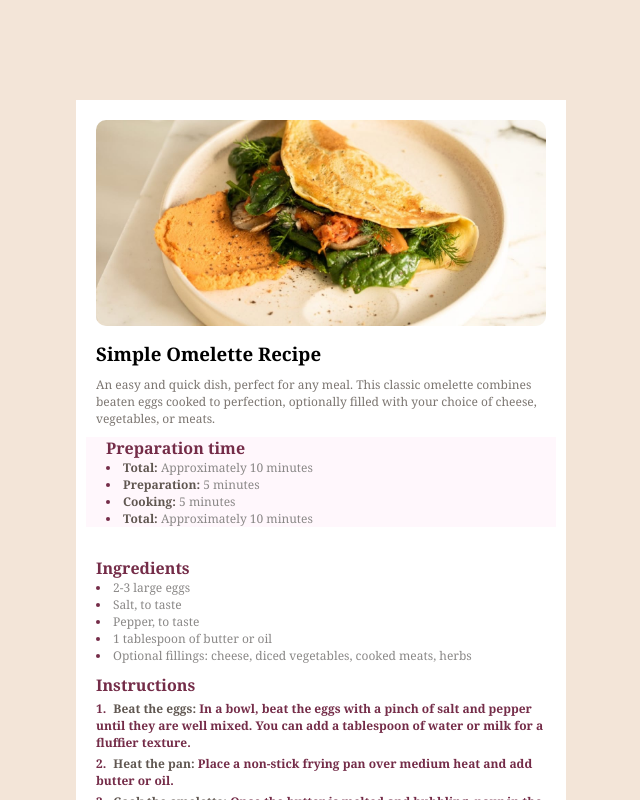
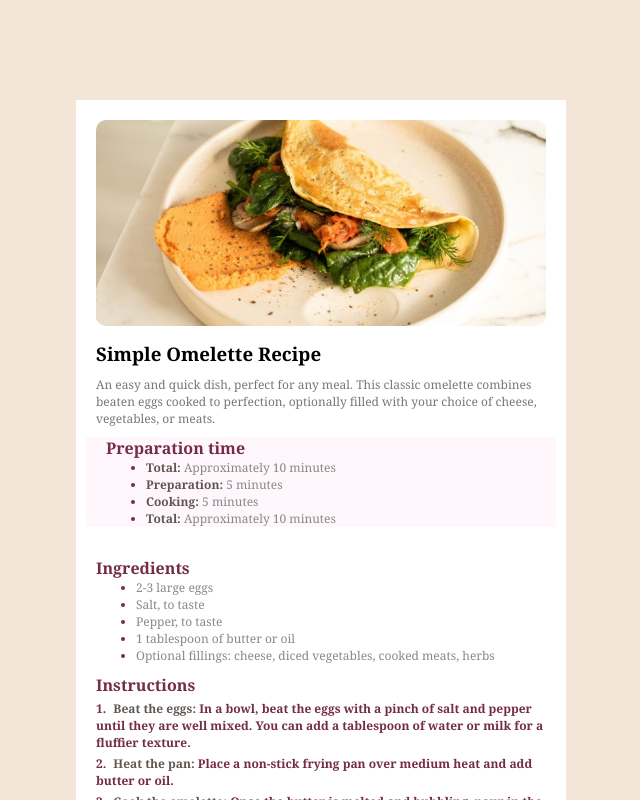
Before and after one commit to baiyucore/qr-component, a Vue app: page /recipe-page-main in a window 1280 px wide. Shown: the whole page, without its empty margins (339-979 px from the left). Built offline with nearby package versions, Linux system fonts and the light colour scheme; the HTML template or start-up script is replaced by a standard one.

Commit message:
fix: 修改recipe-page-mian

```diff
--- a/src/view/recipe-page-main.vue
+++ b/src/view/recipe-page-main.vue
@@ -14,21 +14,25 @@
 
         <div class="preparation-time">
           <span> Preparation time</span>
+          <ul>
           <li><span>Total:</span> Approximately 10 minutes</li>
           <li><span>Preparation:</span> 5 minutes</li>
           <li><span>Cooking:</span> 5 minutes</li>
           <li><span>Total:</span> Approximately 10 minutes</li>
+          </ul>
         </div>
 
         <div class="ingredients">
           <span>Ingredients</span>
+          <ul>
           <li>2-3 large eggs</li>
           <li>Salt, to taste</li>
           <li>Pepper, to taste</li>
           <li>1 tablespoon of butter or oil</li>
-          <li>
-            Optional fillings: cheese, diced vegetables, cooked meats, herbs
-          </li>
+            <li>
+              Optional fillings: cheese, diced vegetables, cooked meats, herbs
+            </li>
+          </ul>
         </div>
 
         <div class="Instructions">
```
